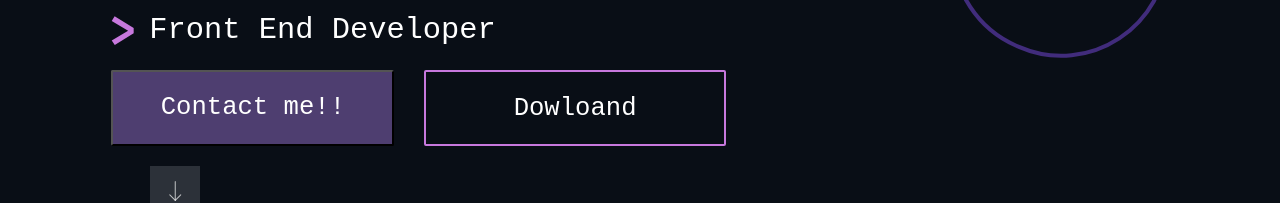
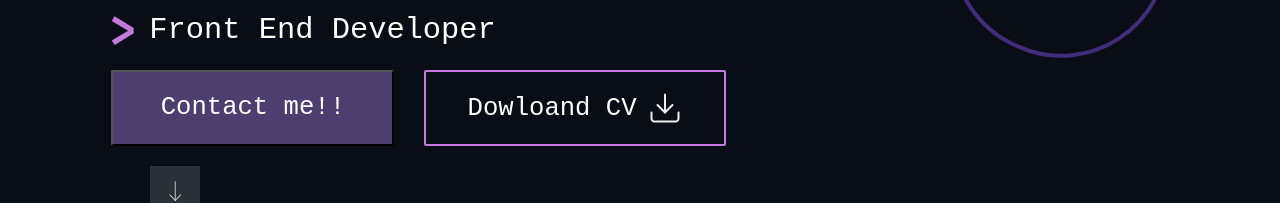
Before and after one commit to JaimeIngenia/PortafolioFrontEnd, a React (Vite) app: page / in a window 1280 px wide. Shown: the part 384-587 px from the top of the page. Built offline with nearby package versions, Linux system fonts and the light colour scheme.

Commit message:
maquetación completa

```diff
--- a/src/components/BodyPortafolio.jsx
+++ b/src/components/BodyPortafolio.jsx
@@ -3,6 +3,7 @@ import styles from '../styles/BodyPortafolio.module.css'
 import  mayor_morado from '../assets/mayor_morado.svg'
 import  portafolio from '../assets/portafolio.svg'
 import btn_next from '../assets/btn_next.svg'
+import btn_descarga from '../assets/iconoDescarga.svg'
 import { Proyectos } from './Proyectos'
 
 
@@ -30,7 +31,10 @@ export const BodyPortafolio = () => {
                         <div className={`${styles.contenedorHorizontal} ${styles.contenedorBotones}`}  >
                             <button className={`${styles.btn_contact}`} >Contact me!!</button>
 
-                            <button className={`${styles.btn_download}`}  > Dowloand </button>
+                            <button className={`${styles.btn_download}`}  >
+                                 Dowloand CV
+                                 <img className={`${styles.btn_download2}`}   src={btn_descarga} alt="" />
+                                  </button>
                         </div>
                         <img className={styles.iconoDown} src={btn_next} alt="" />
 
--- a/src/styles/BodyPortafolio.module.css
+++ b/src/styles/BodyPortafolio.module.css
@@ -137,3 +137,8 @@
     color: var(--colorTerciario);
 
 }
+
+.btn_download2{
+
+    margin-left: 10px;
+}
```
Also changed, not shown: src/assets/iconoDescarga.svg (added).
